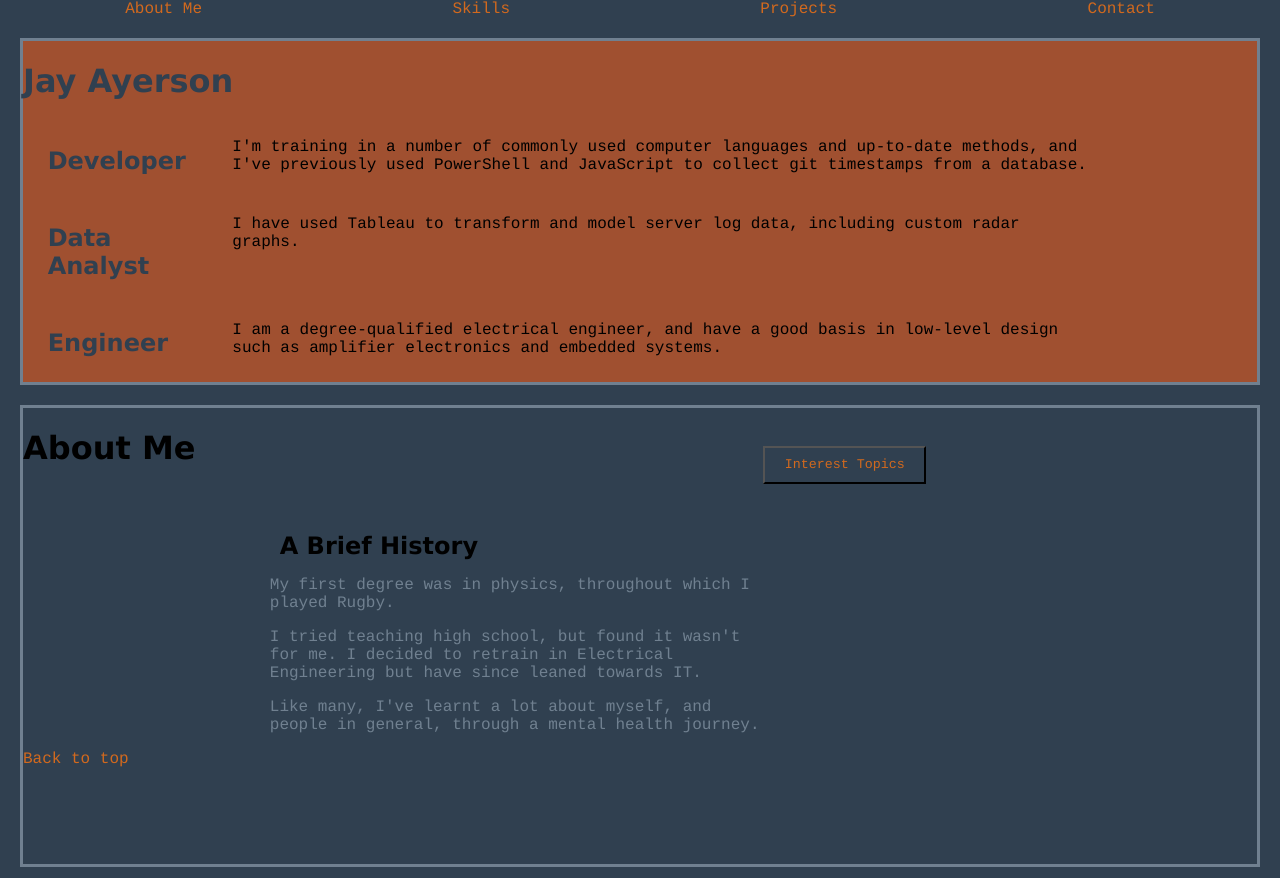
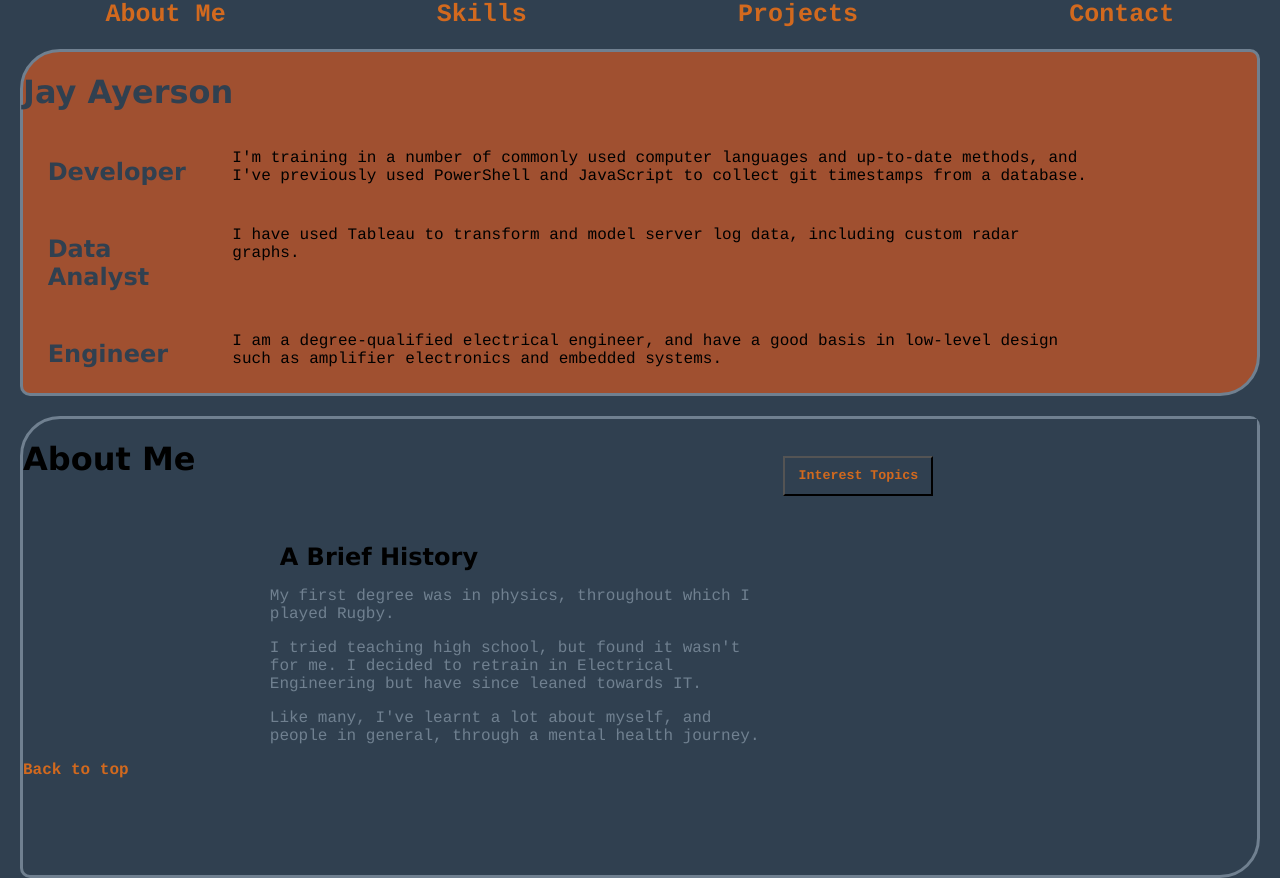
Before and after one commit to Jayerson/Jayerson.github.io, a plain HTML site: page Portfolio.html in a window 1280 px wide. Shown: the top 878 px of the page. Drawn offline with Linux system fonts and the light colour scheme.

Commit message:
Minor edits, v0.1.1

```diff
--- a/portmain.scss
+++ b/portmain.scss
@@ -46,6 +46,8 @@ nav {
     display: flex;
     justify-content: space-around;
     width: 100%;
+    font-size: 25px;
+    font-weight: bold;
 }
 a {
     &:link {
@@ -62,6 +64,7 @@ a {
 
 .box1 {
     border: 3px solid $third;
+    border-radius: 40px 10px 40px 10px;
     margin: 20px;
     display: grid;
     grid-template-columns: 1fr 2fr 2fr;
@@ -89,10 +92,11 @@ a {
         justify-content: start;
         align-items: center;
         &--collapsible {
-            height: 33%;
-            width: 33%;
+            height: 40px;
+            width: 150px;
             background-color: $base;
             color: $second;
+            margin: 20px;
             &:hover {
                 background-color: $third;
                 color: $linklight;
@@ -126,6 +130,7 @@ a {
 
 .box {
     border: 3px solid $third;
+    border-radius: 40px 10px 40px 10px;
     margin: 20px;
     &__spaced {
         display: flex;
@@ -151,6 +156,7 @@ p {
 }
 a,
 button {
+    font-weight: bold;
     font-family: $minor;
 }
 h6 {
```
Also changed, not shown: portmain.css.
